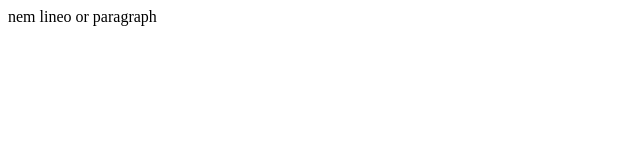
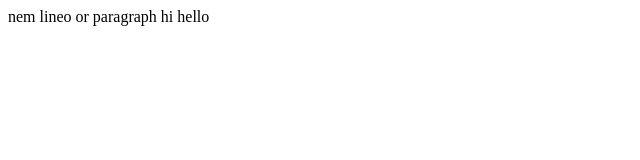
Before and after one commit to abhim-123/-Identify-the-Blue-Colored-Object-in-Cluttered-Image, a plain HTML site: page index.html in a window 1280 px wide. Shown: the full height of the page, 0-640 px from the left. Drawn offline with Linux system fonts and the light colour scheme.

Commit message:
This chnage on next day

```diff
--- a/index.html
+++ b/index.html
@@ -1,4 +1,4 @@
 <p>
     nem lineo or paragraph
-
+    hi hello
 </p>
```
